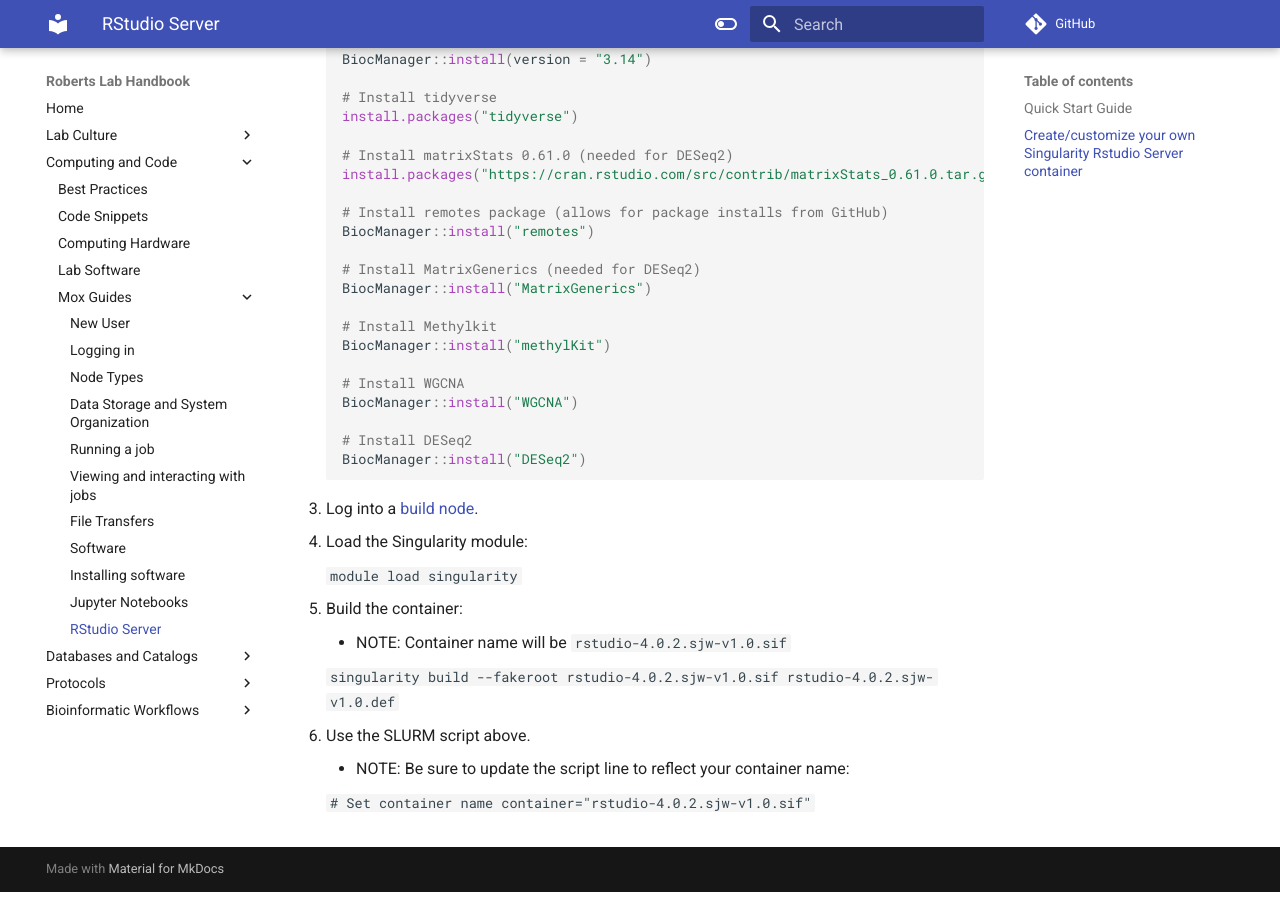
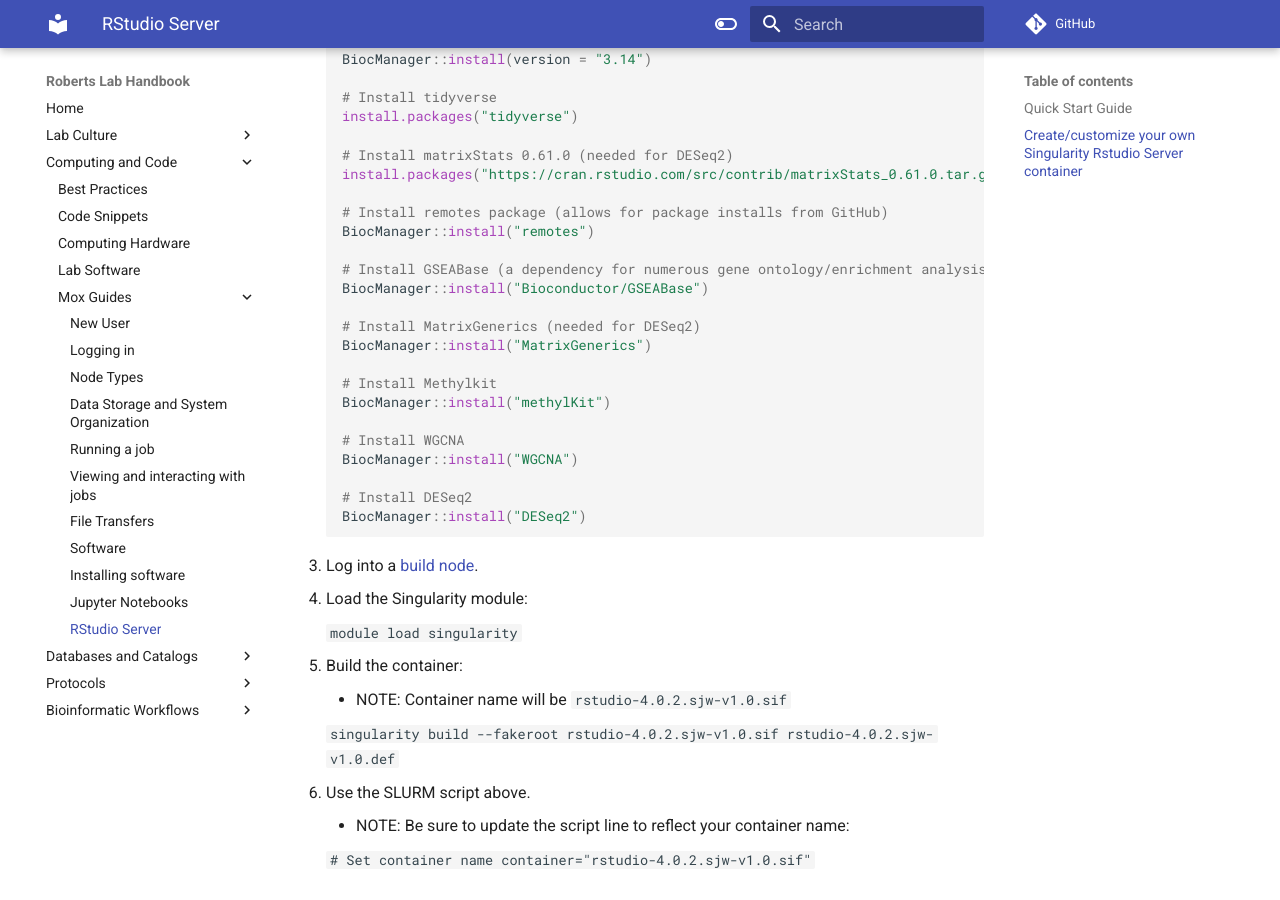
Before and after one commit to RobertsLab/resources, an MkDocs documentation site: the page built from docs/mox_RStudio-Server.md, in a window 1280 px wide and 900 px high, scrolled down 3305 px. Built offline with MkDocs 1.6.1 and Material for MkDocs 9.7.7, drawn with Linux system fonts in a browser that asks for light colours; comment, search, counter and statistics services are not loaded.

Commit message:
add GSEABase install

````diff
--- a/docs/mox_RStudio-Server.md
+++ b/docs/mox_RStudio-Server.md
@@ -173,6 +173,9 @@ NOTE: These instructions are written to be performed on Mox (Hyak).
     # Install remotes package (allows for package installs from GitHub)
     BiocManager::install("remotes")
 
+    # Install GSEABase (a dependency for numerous gene ontology/enrichment analysis)
+    BiocManager::install("Bioconductor/GSEABase")
+
     # Install MatrixGenerics (needed for DESeq2)
     BiocManager::install("MatrixGenerics")
 
@@ -184,6 +187,8 @@ NOTE: These instructions are written to be performed on Mox (Hyak).
 
     # Install DESeq2
     BiocManager::install("DESeq2")
+
+
     ```
 
 
````
